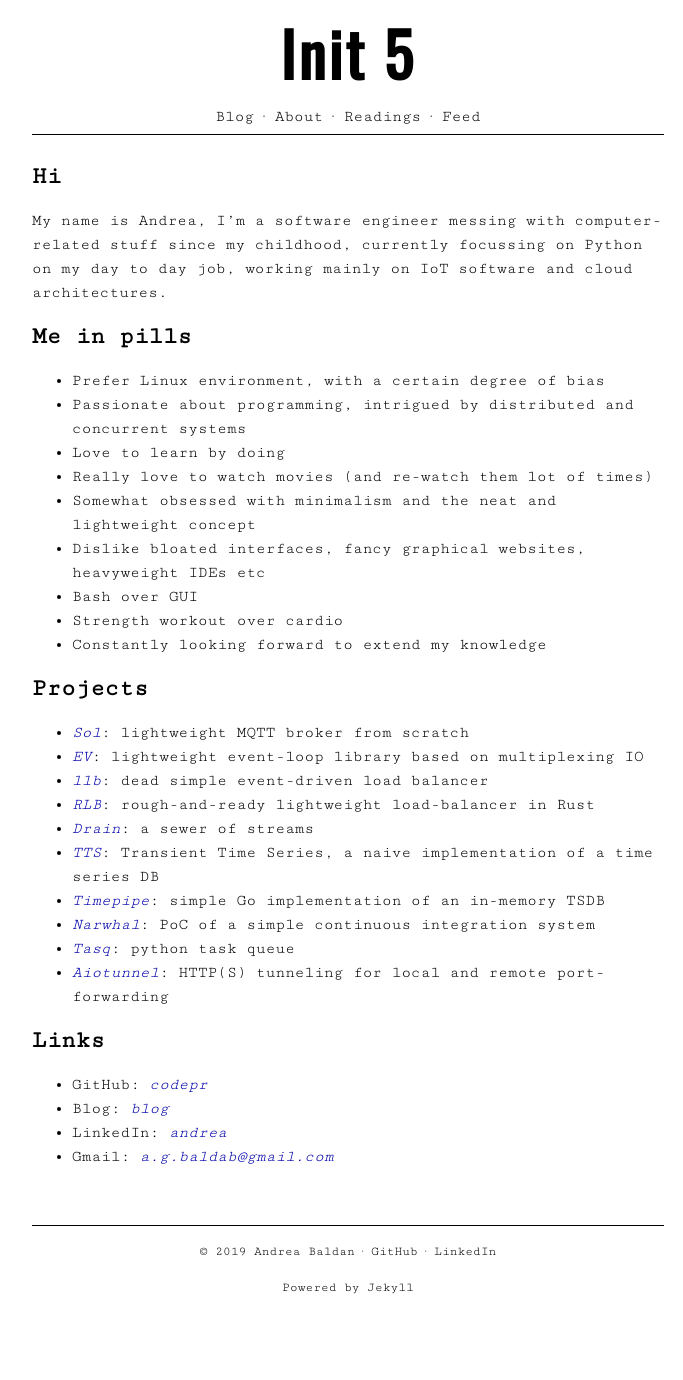
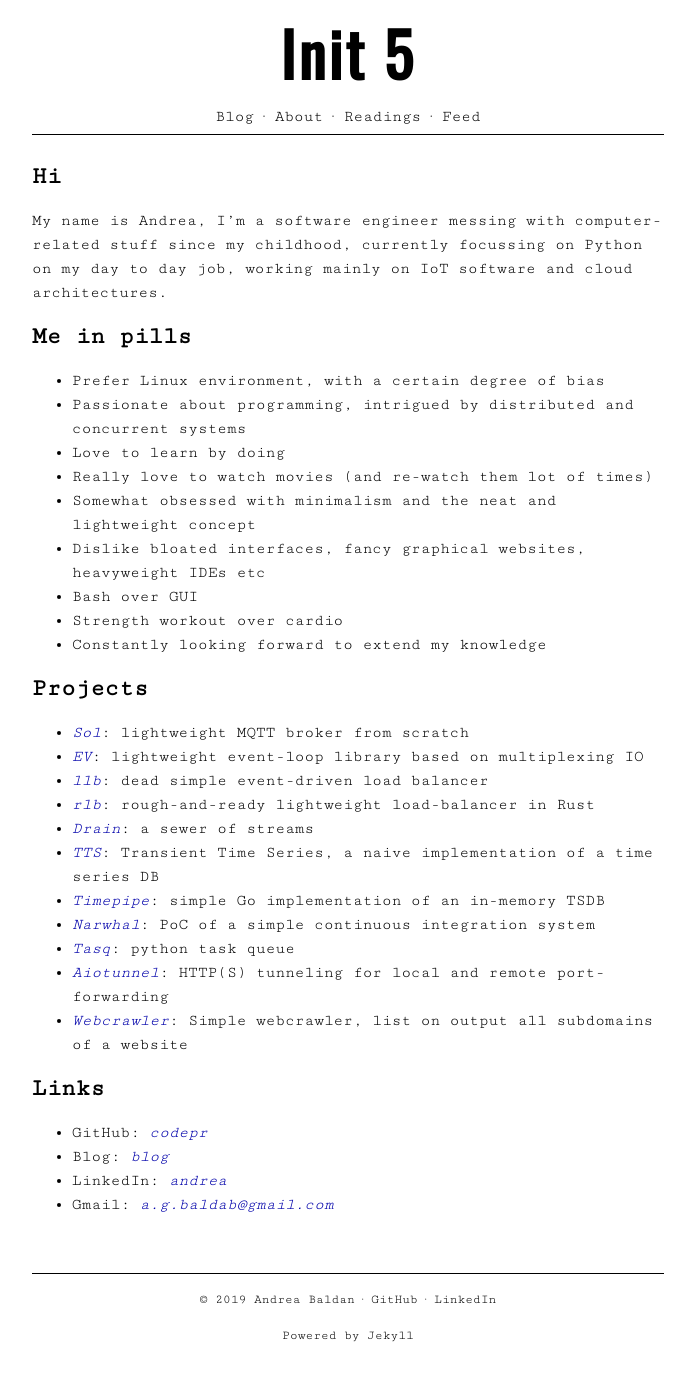
Before and after one commit to codepr/codepr.github.io, a Jekyll site: the page built from index.md, in a window 1280 px wide. Shown: the whole page, without its empty margins (292-975 px from the left). Built offline with Jekyll 4.4.1, drawn with Linux system fonts in a browser that asks for light colours; before the commit the page ends 1332 px from its top, so only the background shows below that.

```diff
--- a/index.md
+++ b/index.md
@@ -31,13 +31,14 @@ mainly on IoT software and cloud architectures.
 - [Sol](https://github.com/codepr/sol.git){:target="_blank"}: lightweight MQTT broker from scratch
 - [EV](https://github.com/codepr/ev.git){:target="_blank"}: lightweight event-loop library based on multiplexing IO
 - [llb](https://github.com/codepr/llb.git){:target="_blank"}: dead simple event-driven load balancer
-- [RLB](https://github.com/codepr/rlb.git){:target="_blank"}: rough-and-ready lightweight load-balancer in Rust
+- [rlb](https://github.com/codepr/rlb.git){:target="_blank"}: rough-and-ready lightweight load-balancer in Rust
 - [Drain](https://github.com/codepr/drain.git){:target="_blank"}: a sewer of streams
 - [TTS](https://github.com/codepr/tts.git){:target="_blank"}: Transient Time Series, a naive implementation of a time series DB
 - [Timepipe](https://github.com/codepr/timepipe.git){:target="_blank"}: simple Go implementation of an in-memory TSDB
 - [Narwhal](https://github.com/codepr/narwhal.git){:target="_blank"}: PoC of a simple continuous integration system
 - [Tasq](https://github.com/codepr/tasq.git){:target="_blank"}: python task queue
 - [Aiotunnel](https://github.com/codepr/aiotunnel.git){:target="_blank"}: HTTP(S) tunneling for local and remote port-forwarding
+- [Webcrawler](https://github.com/codepr/webcrawler.git){:target="_blank"}: Simple webcrawler, list on output all subdomains of a website
 
 ## Links
 
```
Also changed, not shown: about.md (+2 -1 lines).
